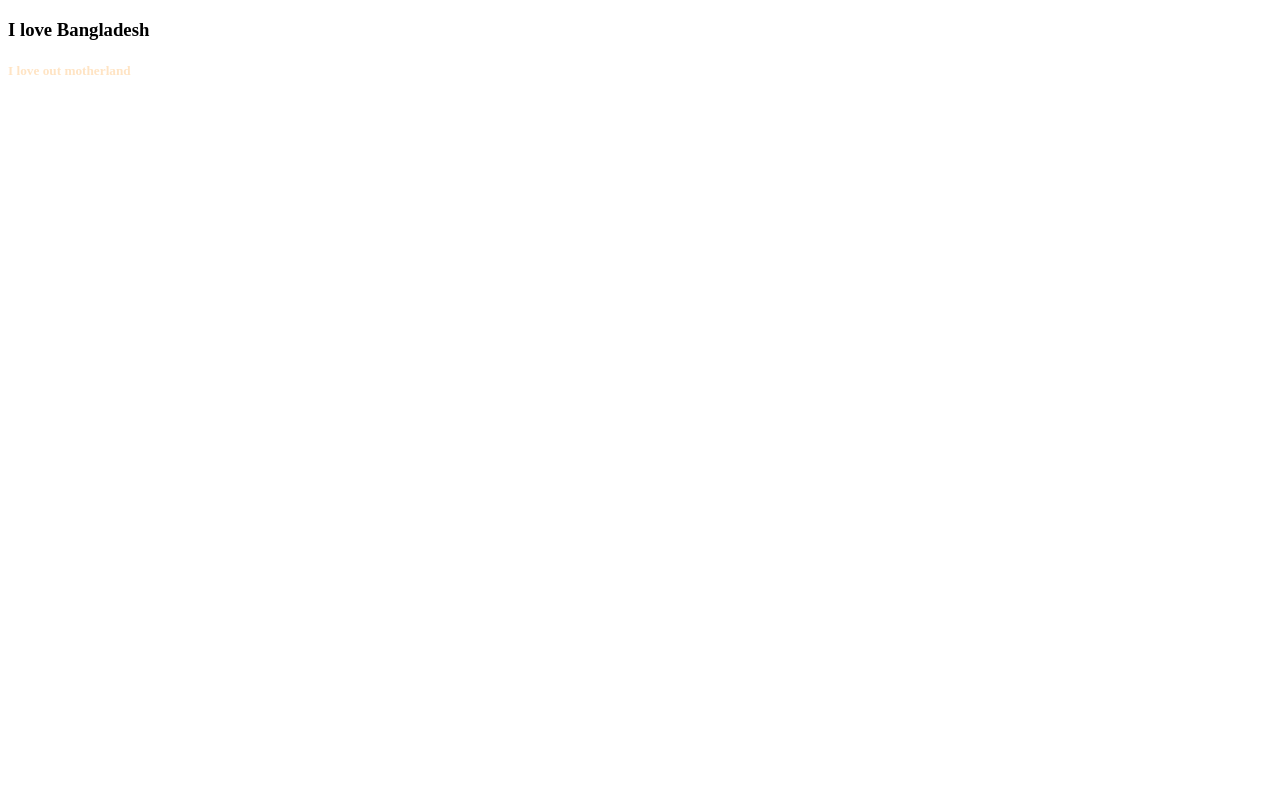
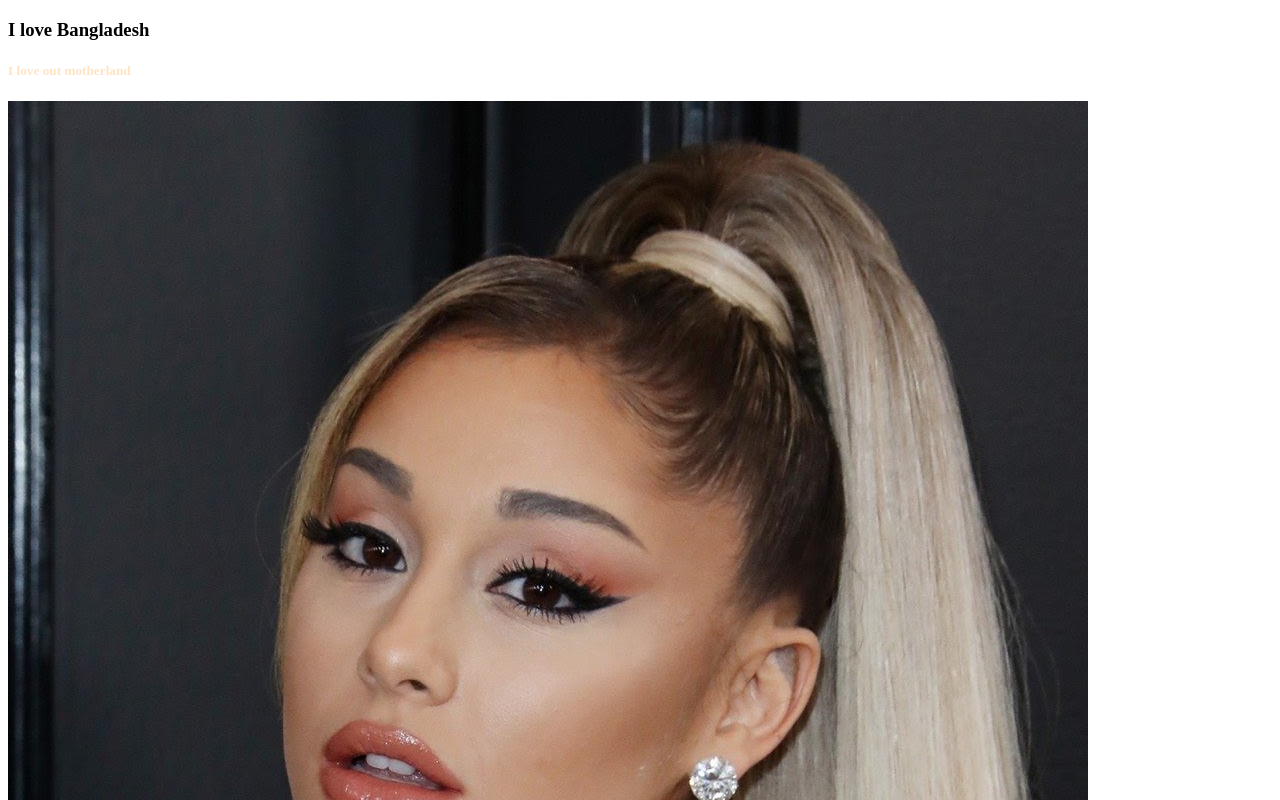
Before and after one commit to Redoanhridoy/my-first-repo, a plain HTML site: page index.html in a window 1280 px wide. Shown: the top 800 px of the page. Drawn offline with Linux system fonts and the light colour scheme.

Commit message:
new image add

```diff
--- a/index.html
+++ b/index.html
@@ -10,5 +10,6 @@
 <body>
     <h3>I love Bangladesh</h3>
     <h5>I love out motherland</h5>
+    <img src="ariana grande.jfif" alt="">
 </body>
 </html>
```
Also changed, not shown: ariana grande.jfif (added).
